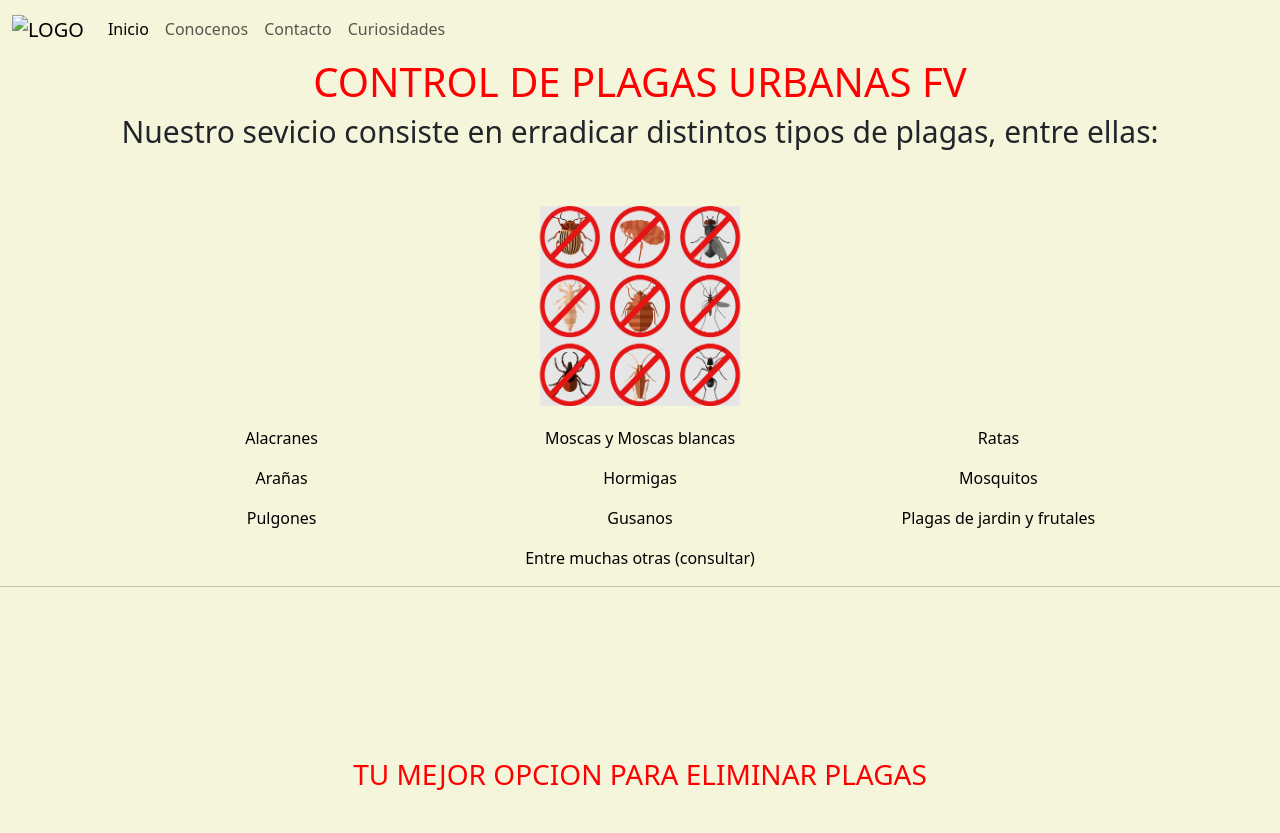
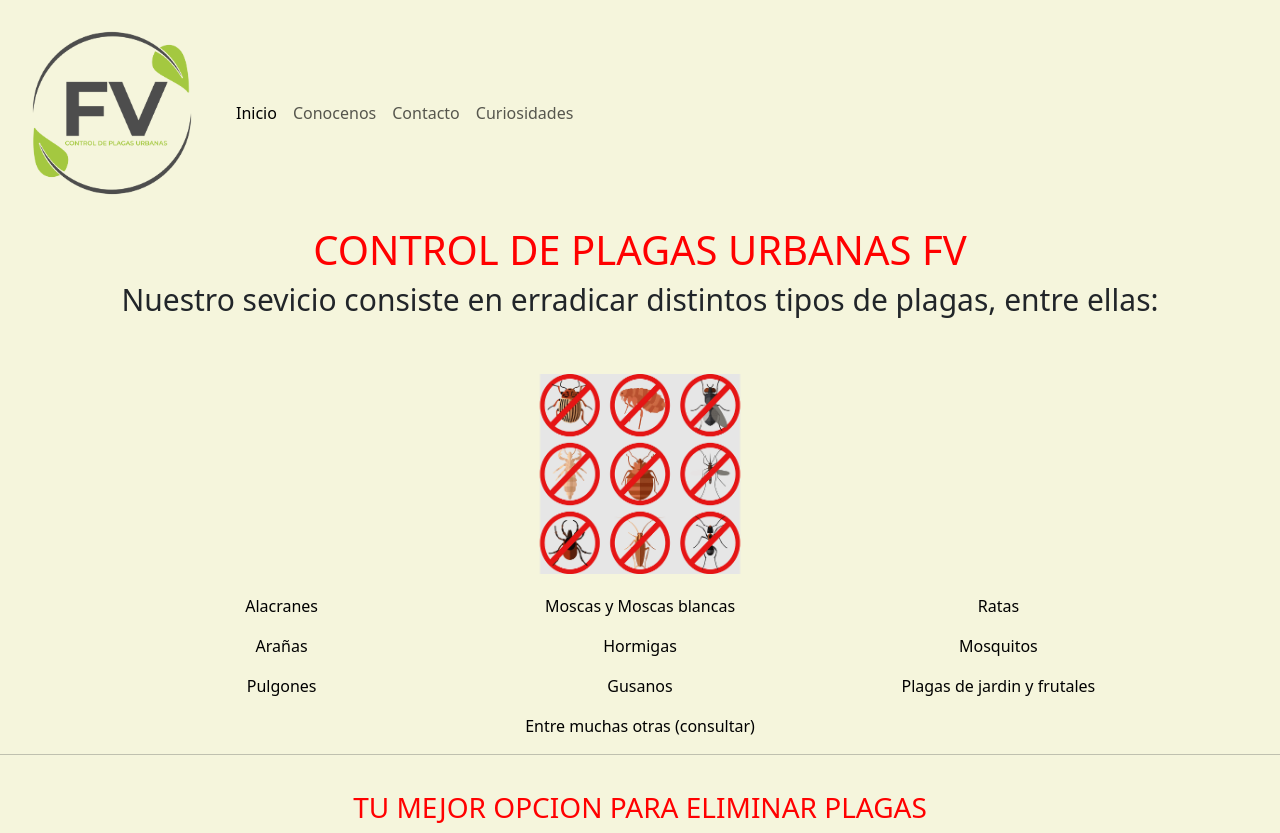
Before and after one commit to JereVela/Final-Jeremias-Velazquez, a website: page htmls/servicio.html in a window 1280 px wide. Before the commit the page ends 800 px from the top, so only its background shows below. Drawn offline with nearby package versions, Linux system fonts and the light colour scheme; the site is published under a folder, as on GitHub Pages, so addresses that start at the root find nothing.

Commit message:
correcion de logo en pagina servicio

```diff
--- a/htmls/servicio.html
+++ b/htmls/servicio.html
@@ -26,7 +26,7 @@
     <header>
         <nav class="navbar navbar-expand-lg color">
             <div class="container-fluid">
-                <a class="navbar-brand" href="../index.html"><img src="/imagenes/logo.png" alt="LOGO"></a>
+                <a class="navbar-brand" href="../index.html"><img src="../imagenes/logo.png" alt="LOGO"></a>
                 <button class="navbar-toggler" type="button" data-bs-toggle="collapse" data-bs-target="#navbarNav"
                     aria-controls="navbarNav" aria-expanded="false" aria-label="Toggle navigation">
                     <span class="navbar-toggler-icon"></span>
```
